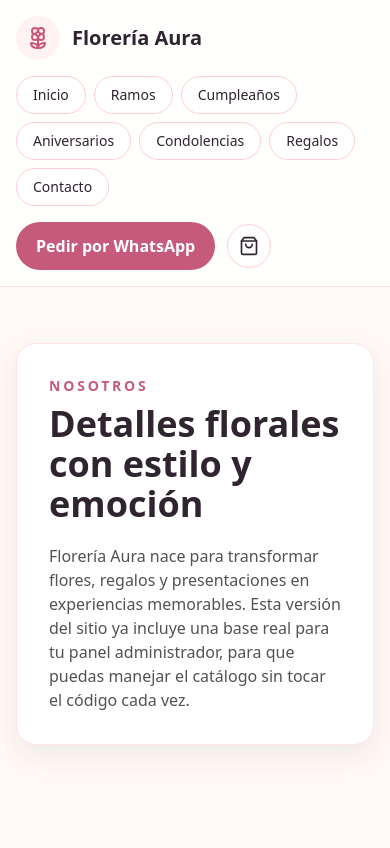
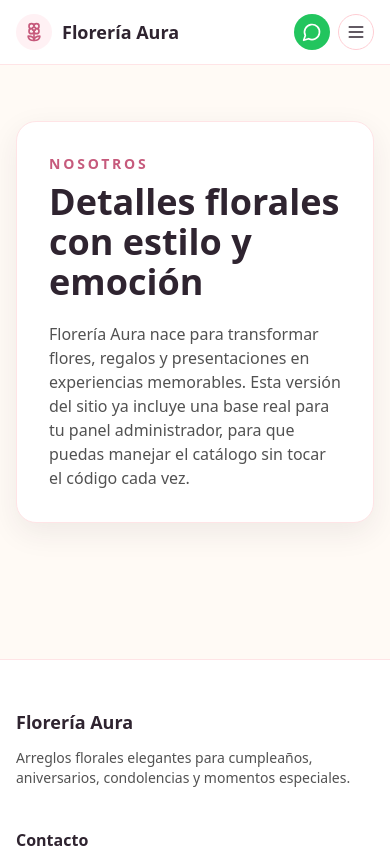
Before and after one commit to jair1c/floristeria-web, a Next.js app: page /nosotros in a window 390 px wide. Shown: the top 848 px of the page. Built offline with nearby package versions, Linux system fonts and the light colour scheme.

Commit message:
feat: header móvil con menú hamburguesa + fixes checkout móvil

```diff
--- a/components/checkout-modal.tsx
+++ b/components/checkout-modal.tsx
@@ -158,8 +158,8 @@ export function CheckoutModal({ product, quantity, onClose }: Props) {
                 active={method === 'stripe'}
                 onClick={() => setMethod('stripe')}
                 emoji="💳"
-                label="Tarjeta de crédito / débito"
-                desc="Visa, Mastercard — pago seguro"
+                label="Tarjeta Visa / Mastercard"
+                desc="Pago seguro con tarjeta"
                 icon={<CreditCard className="h-5 w-5 text-indigo-500" />}
               />
 
@@ -254,14 +254,15 @@ export function CheckoutModal({ product, quantity, onClose }: Props) {
                 </p>
               </div>
 
-              <p className="text-sm text-neutral-600">
+              <p className="text-sm text-neutral-600 text-center">
                 Escanea el QR o envía{' '}
-                <span className="font-bold text-ink">S/ {total.toFixed(2)}</span> al número{' '}
-                <span className="font-bold">{method === 'yape' ? YAPE_PHONE : PLIN_PHONE}</span>
+                <span className="font-bold text-ink">S/ {total.toFixed(2)}</span>
+                {' '}al número{' '}
+                <span className="font-bold whitespace-nowrap">{method === 'yape' ? YAPE_PHONE : PLIN_PHONE}</span>
               </p>
 
               {/* QR image */}
-              <div className="mx-auto w-48 h-48 rounded-2xl overflow-hidden border-4 border-rose-100 relative bg-neutral-50 flex items-center justify-center">
+              <div className="mx-auto w-56 h-56 rounded-2xl overflow-hidden border-4 border-rose-100 relative bg-neutral-50 flex items-center justify-center">
                 <Image
                   src={method === 'yape' ? YAPE_QR_URL : PLIN_QR_URL}
                   alt={`QR ${method}`}
--- a/components/header.tsx
+++ b/components/header.tsx
@@ -1,45 +1,109 @@
+'use client';
+
+import { useState } from 'react';
 import Link from 'next/link';
-import { Flower2, ShoppingBag } from 'lucide-react';
+import { Flower2, Menu, X, MessageCircle } from 'lucide-react';
 import { WHATSAPP_PHONE } from '@/lib/whatsapp';
 
 const links = [
-  { href: '/', label: 'Inicio' },
-  { href: '/categoria/ramos', label: 'Ramos' },
-  { href: '/categoria/cumpleanos', label: 'Cumpleaños' },
-  { href: '/categoria/aniversarios', label: 'Aniversarios' },
-  { href: '/categoria/condolencias', label: 'Condolencias' },
-  { href: '/categoria/regalos', label: 'Regalos' },
-  { href: '/contacto', label: 'Contacto' }
+  { href: '/',                        label: 'Inicio' },
+  { href: '/categoria/ramos',         label: 'Ramos' },
+  { href: '/categoria/cumpleanos',    label: 'Cumpleaños' },
+  { href: '/categoria/aniversarios',  label: 'Aniversarios' },
+  { href: '/categoria/condolencias',  label: 'Condolencias' },
+  { href: '/categoria/regalos',       label: 'Regalos' },
+  { href: '/contacto',                label: 'Contacto' },
 ];
 
 export function Header() {
+  const [open, setOpen] = useState(false);
+
   return (
-    <header className="sticky top-0 z-50 border-b border-rose-100 bg-white/90 backdrop-blur">
-      <div className="section-container flex flex-col gap-4 py-4 lg:flex-row lg:items-center lg:justify-between">
-        <Link href="/" className="flex items-center gap-3 text-xl font-bold text-ink">
-          <span className="flex h-11 w-11 items-center justify-center rounded-full bg-blush text-roseBrand">
-            <Flower2 className="h-6 w-6" />
+    <header className="sticky top-0 z-50 border-b border-rose-100 bg-white/95 backdrop-blur">
+      {/* Barra principal */}
+      <div className="section-container flex h-16 items-center justify-between">
+        {/* Logo */}
+        <Link
+          href="/"
+          className="flex items-center gap-2.5 text-lg font-bold text-ink"
+          onClick={() => setOpen(false)}
+        >
+          <span className="flex h-9 w-9 items-center justify-center rounded-full bg-blush text-roseBrand">
+            <Flower2 className="h-5 w-5" />
           </span>
           Florería Aura
         </Link>
 
-        <nav className="flex flex-wrap items-center gap-2">
+        {/* Desktop nav */}
+        <nav className="hidden lg:flex items-center gap-1">
           {links.map((link) => (
-            <Link key={link.href} href={link.href} className="pill-link">
+            <Link key={link.href} href={link.href} className="pill-link text-sm">
               {link.label}
             </Link>
           ))}
         </nav>
 
-        <div className="flex items-center gap-3">
-          <a href={`https://wa.me/${WHATSAPP_PHONE}`} target="_blank" className="btn-primary" rel="noreferrer">
+        {/* Desktop CTA */}
+        <div className="hidden lg:flex items-center gap-3">
+          <a
+            href={`https://wa.me/${WHATSAPP_PHONE}`}
+            target="_blank"
+            rel="noreferrer"
+            className="btn-primary"
+          >
             Pedir por WhatsApp
           </a>
-          <button className="flex h-11 w-11 items-center justify-center rounded-full border border-rose-200 bg-white text-ink transition hover:border-roseBrand hover:text-roseBrand" aria-label="Carrito próximamente">
-            <ShoppingBag className="h-5 w-5" />
+        </div>
+
+        {/* Mobile: WhatsApp + hamburger */}
+        <div className="flex items-center gap-2 lg:hidden">
+          <a
+            href={`https://wa.me/${WHATSAPP_PHONE}`}
+            target="_blank"
+            rel="noreferrer"
+            className="flex h-9 w-9 items-center justify-center rounded-full bg-green-500 text-white transition hover:bg-green-600"
+            aria-label="WhatsApp"
+          >
+            <MessageCircle className="h-5 w-5" />
+          </a>
+          <button
+            onClick={() => setOpen(!open)}
+            className="flex h-9 w-9 items-center justify-center rounded-full border border-rose-200 text-ink transition hover:border-roseBrand hover:text-roseBrand"
+            aria-label={open ? 'Cerrar menú' : 'Abrir menú'}
+          >
+            {open ? <X className="h-5 w-5" /> : <Menu className="h-5 w-5" />}
           </button>
         </div>
       </div>
+
+      {/* Mobile menu desplegable */}
+      {open && (
+        <div className="lg:hidden border-t border-rose-100 bg-white">
+          <nav className="section-container py-4 flex flex-col gap-1">
+            {links.map((link) => (
+              <Link
+                key={link.href}
+                href={link.href}
+                onClick={() => setOpen(false)}
+                className="rounded-xl px-4 py-3 text-sm font-medium text-ink transition hover:bg-blush hover:text-roseBrand"
+              >
+                {link.label}
+              </Link>
+            ))}
+            {/* WhatsApp CTA dentro del menú */}
+            <a
+              href={`https://wa.me/${WHATSAPP_PHONE}`}
+              target="_blank"
+              rel="noreferrer"
+              onClick={() => setOpen(false)}
+              className="mt-2 flex items-center justify-center gap-2 rounded-xl bg-green-500 px-4 py-3 text-sm font-semibold text-white hover:bg-green-600 transition"
+            >
+              <MessageCircle className="h-4 w-4" />
+              Pedir por WhatsApp
+            </a>
+          </nav>
+        </div>
+      )}
     </header>
   );
 }
```
